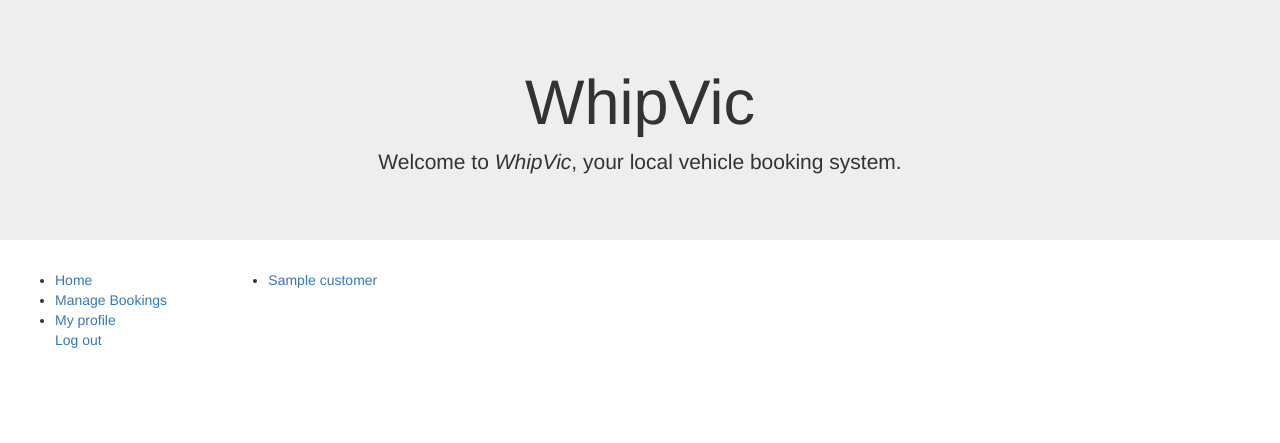
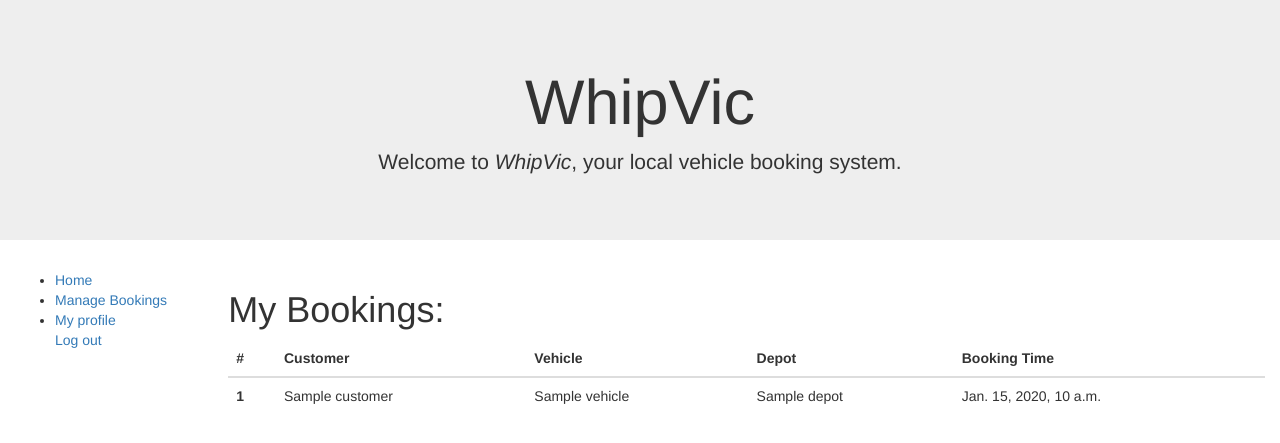
Before and after one commit to KRT2305/SENG330, a Django app: template Project/car_share/auto/templates/my_bookings.html in a window 1280 px wide. Shown: the top 443 px of the page. Run offline with Django 3.2, Linux system fonts and the light colour scheme; the template is opened without the code that fills it: most values are stand-ins (such as "Sample title", 1, 10 or a date in 2020); some libraries are stand-ins or nearby versions.

Commit message:
got my bookings page working

```diff
--- a/Project/car_share/auto/templates/index.html
+++ b/Project/car_share/auto/templates/index.html
@@ -13,7 +13,8 @@
 
 			<h1>Home</h1>
 
-	  		<p>Welcome, {{ customer_list }}</p>
+	  		<p>Customers: {{ customer_list }}</p>
+	  		<p>Bookings: {{ booking_list }}</p>
 
 <!-- 	  		<ul>
 	    		<li><strong>Customers:</strong> {{ customer_list }}</li>
--- a/Project/car_share/auto/templates/my_bookings.html
+++ b/Project/car_share/auto/templates/my_bookings.html
@@ -5,16 +5,38 @@
 		<div class = "flex _direction-column container">
 			{% block content %}
 
-				{% if booking_list %}
-	    			<ul>
-	    			{% for booking in booking_list %}
-	       				<li><a href="auto/{{ customer.id }}/">{{ customer.name  }}</a></li>
-	   				{% endfor %}
-	    			</ul>
-				{% else %}
-	    			<p>No bookings are available.</p>
-				{% endif %}
+			<h1>My Bookings:</h1>
 
+<!-- 			<div class = "container-bookings">
+		    	{% for booking in booking_list %}
+		    		<ol> Customer: {{ booking.customer }} <br> Vehicle: {{ booking.vehicle }} <br>
+		    			Depot: {{ booking.depot }} <br> Booking Time: {{ booking.booking_time }} </ol>
+		    	{% endfor %}
+		    </div> -->
+
+		    <table class="table">
+			  <thead>
+			    <tr>
+			      <th scope="col">#</th>
+			      <th scope="col">Customer</th>
+			      <th scope="col">Vehicle</th>
+			      <th scope="col">Depot</th>
+			      <th scope="col">Booking Time</th>
+			    </tr>
+			  </thead>
+
+			{% for booking in booking_list %}
+				  <tbody>
+				    <tr>
+				      <th scope="row">1</th>
+				      <td>{{ booking.customer }}</td>
+				      <td>{{ booking.vehicle }}</td>
+				      <td>{{ booking.depot }}</td>
+				      <td>{{ booking.booking_time }}</td>
+				    </tr>
+				  </tbody>
+				</table>
+			{% endfor %}
 			{% endblock %}
 		</div>
 	</body>
```
Also changed, not shown: Project/car_share/auto/templates/create_booking.html (+17 -3 lines), Project/car_share/auto/views.py (+7 -3 lines), Project/car_share/db.sqlite3.
